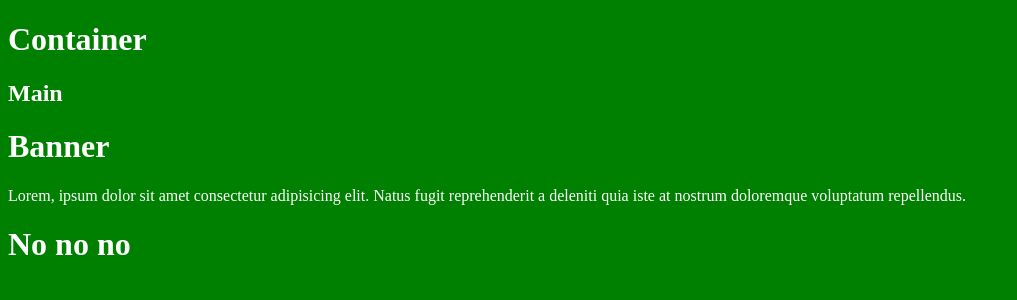
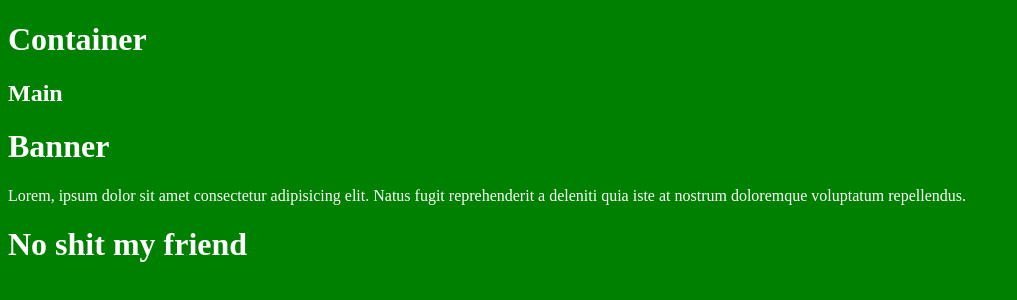
Before and after one commit to luuminhduc/prepare, a plain HTML site: page index.html in a window 1280 px wide. Shown: the whole page, without its empty margins (0-1017 px from the left). Drawn offline with Linux system fonts and the light colour scheme.

```diff
--- a/index.html
+++ b/index.html
@@ -23,7 +23,7 @@
     </div>
 
     <footer>
-      <h1>No no no</h1>
+      <h1>No shit my friend</h1>
     </footer>
 
     <script src="index.js"></script>
```
